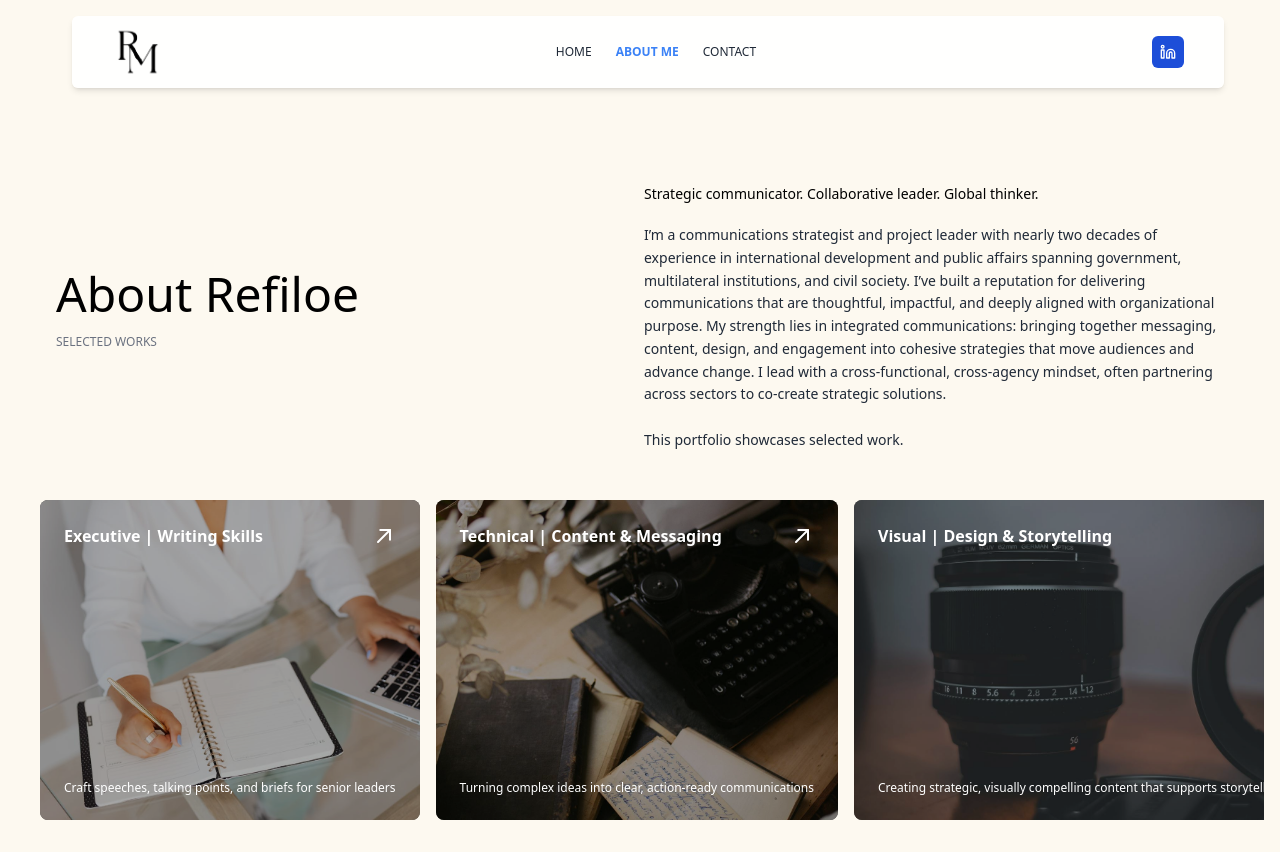
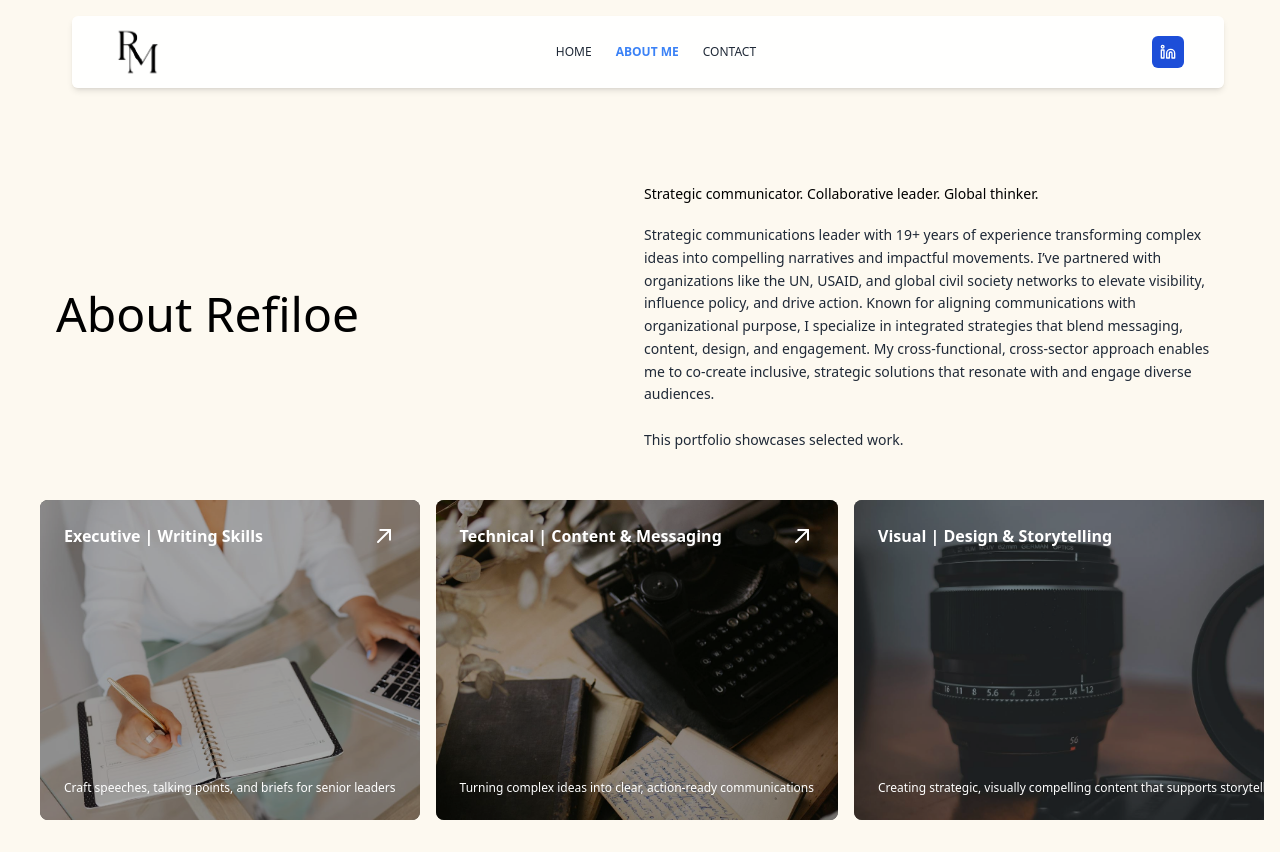
Before and after one commit to LNkholise/portfolio_rmabejane, a React (Create React App) app: page /selected-works in a window 1280 px wide. Built offline with nearby package versions, Linux system fonts and the light colour scheme.

Commit message:
Update Works.jsx
Replaced the About me text

```diff
--- a/src/pages/Works.jsx
+++ b/src/pages/Works.jsx
@@ -44,16 +44,14 @@ function Works() {
       <div className="max-w-7xl mx-auto mt-40 mb-10 px-10 grid grid-cols-1 md:grid-cols-2 gap-2 items-center">
         <div>
           <h1 className="md:text-5xl text-3xl  font-medium">About Refiloe</h1>
-          <p className="text-xs font-light uppercase text-gray-500 mb-2 mt-4">Selected Works</p>
         </div>
         <div>
                     <p className="text-sm mt-2">
             Strategic communicator. Collaborative leader. Global thinker.
           </p>
           <p className="text-sm md:text-md text-gray-800 leading-relaxed font-light mt-5">
-            I’m a communications strategist and project leader with nearly two decades of experience in international development and public affairs spanning government, multilateral institutions, and civil society. I’ve built a reputation for delivering communications that are thoughtful, impactful, and deeply aligned with organizational purpose.
-
-            My strength lies in integrated communications: bringing together messaging, content, design, and engagement into cohesive strategies that move audiences and advance change. I lead with a cross-functional, cross-agency mindset, often partnering across sectors to co-create strategic solutions.
+           Strategic communications leader with 19+ years of experience transforming complex ideas into compelling narratives and impactful movements. I’ve partnered with organizations like the UN, USAID, and global civil society networks to elevate visibility, influence policy, and drive action. Known for aligning communications with organizational purpose, I specialize in integrated strategies that blend messaging, content, design, and engagement. My cross-functional, cross-sector approach enables me to
+            co-create inclusive, strategic solutions that resonate with and engage diverse audiences.
             <br />
             <br />
             This portfolio showcases selected work.
```
